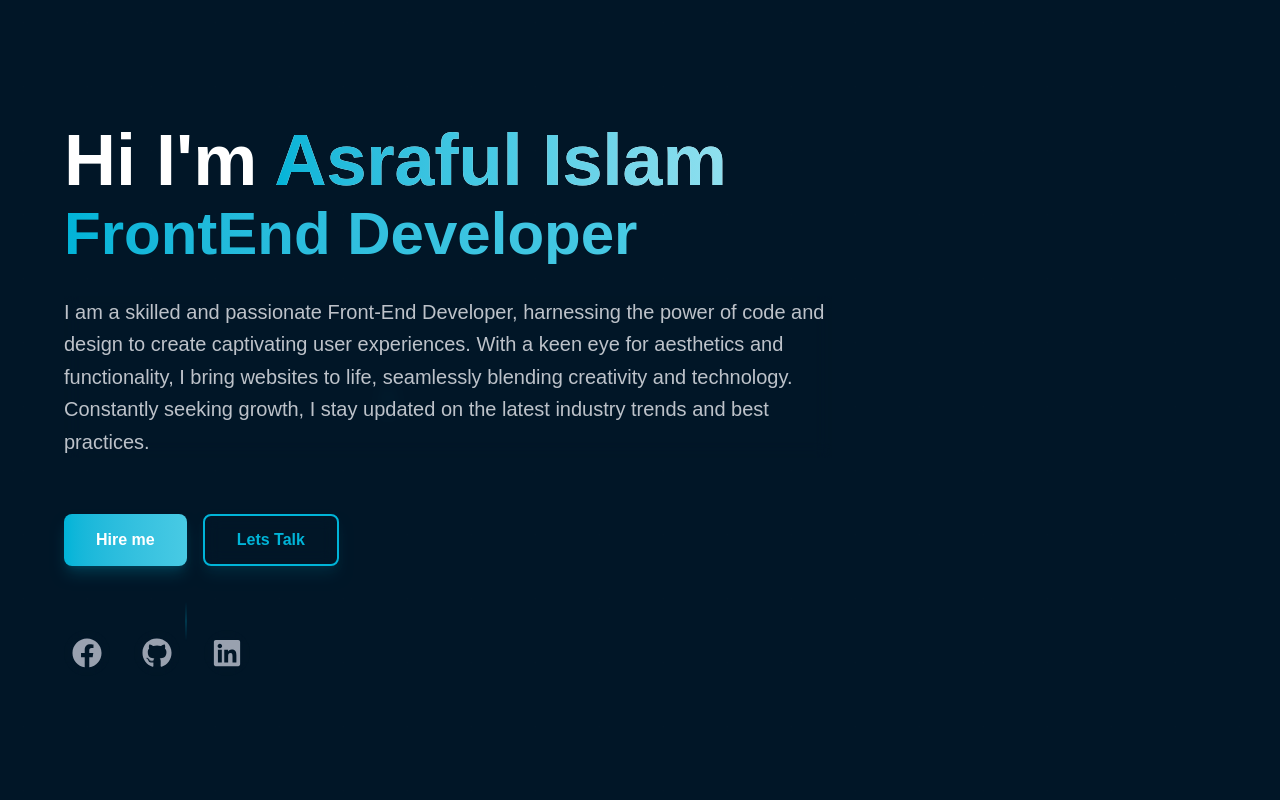
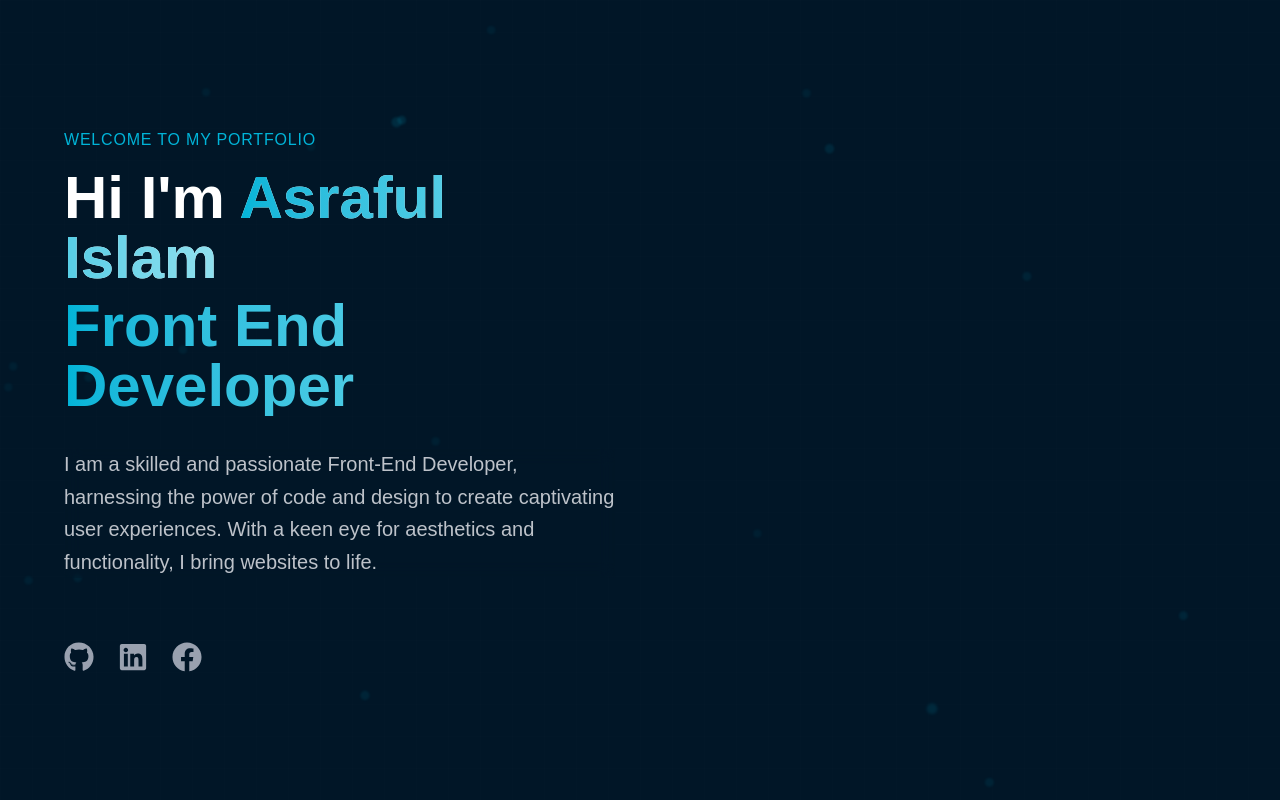
Before and after one commit to DevAsrafulIslam/portfolio, a Next.js app: page / in a window 1280 px wide. Built offline with nearby package versions, Linux system fonts and the light colour scheme.

Commit message:
refactor(components): update padding and styling across multiple components

```diff
--- a/src/components/About.jsx
+++ b/src/components/About.jsx
@@ -11,7 +11,7 @@ const About = () => {
   ];
 
   return (
-    <div className="min-h-screen flex items-center py-20 px-4 bg-[#011627] relative overflow-hidden">
+    <div className="min-h-screen flex items-center py-24 px-4 bg-[#011627] relative overflow-hidden">
       {/* Background Effects */}
       <div className="absolute inset-0 bg-[radial-gradient(circle_at_50%_50%,rgba(0,180,216,0.1),transparent_50%)]"></div>
       <div className="absolute inset-0 bg-[linear-gradient(rgba(255,255,255,0.03)_1px,transparent_1px),linear-gradient(to_right,rgba(255,255,255,0.03)_1px,transparent_1px)] bg-[size:32px_32px] opacity-20"></div>
@@ -69,16 +69,27 @@ const About = () => {
                   <span className="text-gray-300">Gazipur Sadar, Dhaka</span>
                 </div>
               </motion.div>
+              <motion.div className='flex justify-between gap-4'>
+                <motion.a
+                  href="/contact"
+                  whileHover={{ scale: 1.05, backgroundColor: '#48cae4' }}
+                  whileTap={{ scale: 0.95 }}
+                  className="w-1/2 px-8 py-3 bg-gradient-to-r from-[#00B4D8] to-[#48cae4] text-white font-semibold rounded-lg shadow-lg shadow-[#00B4D8]/20 transition-all duration-300 flex items-center space-x-2" >
 
-              <motion.button
-                whileHover={{ scale: 1.05, backgroundColor: '#48cae4' }}
-                whileTap={{ scale: 0.95 }}
-                className="px-8 py-3 bg-gradient-to-r from-[#00B4D8] to-[#48cae4] text-white font-semibold rounded-lg
-                         shadow-lg shadow-[#00B4D8]/20 transition-all duration-300 flex items-center space-x-2"
-              >
-                <FaDownload />
-                <span>Download CV</span>
-              </motion.button>
+                  <span>Hire Me</span>
+                </motion.a>
+                <motion.a
+                  href="/CV/CV Asraful Islam.pdf"
+                  download
+                  target="_blank"
+                  whileHover={{ scale: 1.05, backgroundColor: '#48cae4' }}
+                  whileTap={{ scale: 0.95 }}
+                  className="w-1/2 px-8 py-3 bg-gradient-to-r from-[#00B4D8] to-[#48cae4] text-white font-semibold rounded-lg shadow-lg shadow-[#00B4D8]/20 transition-all duration-300 flex items-center space-x-2" >
+                  <FaDownload />
+                  <span>Download CV</span>
+                </motion.a>
+
+              </motion.div>
             </motion.div>
 
             <motion.div
--- a/src/components/Contact.jsx
+++ b/src/components/Contact.jsx
@@ -75,7 +75,7 @@ const Contact = () => {
   ];
 
   return (
-    <div className="min-h-screen py-20 px-4 bg-[#011627] relative overflow-hidden">
+    <div className="min-h-screen py-24 px-4 bg-[#011627] relative overflow-hidden">
       {/* Background Effects */}
       <div className="absolute inset-0 bg-[radial-gradient(circle_at_50%_50%,rgba(0,180,216,0.1),transparent_50%)]"></div>
       <div className="absolute inset-0 bg-[linear-gradient(rgba(255,255,255,0.03)_1px,transparent_1px),linear-gradient(to_right,rgba(255,255,255,0.03)_1px,transparent_1px)] bg-[size:32px_32px] opacity-20"></div>
--- a/src/components/Home.jsx
+++ b/src/components/Home.jsx
@@ -1,8 +1,9 @@
 'use client'
 
 import { motion } from 'framer-motion';
-import { FaFacebook, FaGithub, FaLinkedin } from 'react-icons/fa';
-import { useEffect, useState } from 'react';
+import { FaFacebook, FaGithub, FaLinkedin, FaDownload } from 'react-icons/fa';
+import { useEffect, useState, useRef } from 'react';
+import Link from 'next/link';
 
 const MatrixRain = () => {
   const canvasRef = useRef(null);
@@ -186,131 +187,209 @@ const CubeAnimation = () => {
   );
 };
 
-const Home = () => {
-  const [lines, setLines] = useState([]);
+const FloatingElements = () => {
+  const [isClient, setIsClient] = useState(false);
+  const [particles, setParticles] = useState([]);
 
   useEffect(() => {
-    const createLine = () => {
-      const line = {
-        id: Math.random(),
+    setIsClient(true);
+    // Generate particles only on client side
+    const newParticles = [...Array(20)].map(() => ({
       left: `${Math.random() * 100}%`,
-        delay: `${Math.random() * 2}s`,
-        duration: `${3 + Math.random() * 2}s`
-      };
-      setLines(prev => [...prev, line]);
-      setTimeout(() => {
-        setLines(prev => prev.filter(l => l.id !== line.id));
-      }, 5000);
+      top: `${Math.random() * 100}%`,
+      animateX: Math.random() * 200 - 100,
+      animateY: Math.random() * 200 - 100,
+      scale: Math.random() * 0.5 + 1,
+      duration: Math.random() * 3 + 2
+    }));
+    setParticles(newParticles);
+  }, []);
+
+  if (!isClient) return null;
+
+  return (
+    <div className="absolute inset-0 overflow-hidden">
+      {particles.map((particle, i) => (
+        <motion.div
+          key={i}
+          className="absolute w-2 h-2 bg-[#00B4D8]/20 rounded-full"
+          animate={{
+            x: [0, particle.animateX],
+            y: [0, particle.animateY],
+            scale: [1, particle.scale],
+            opacity: [0.3, 0.7]
+          }}
+          transition={{
+            duration: particle.duration,
+            repeat: Infinity,
+            repeatType: "reverse",
+            ease: "easeInOut"
+          }}
+          style={{
+            left: particle.left,
+            top: particle.top,
+            filter: "blur(1px)"
+          }}
+        />
+      ))}
+    </div>
+  );
 };
 
-    const interval = setInterval(createLine, 1000);
-    return () => clearInterval(interval);
+const Home = () => {
+  const [mousePosition, setMousePosition] = useState({ x: 0, y: 0 });
+
+  useEffect(() => {
+    const handleMouseMove = (e) => {
+      setMousePosition({ x: e.clientX, y: e.clientY });
+    };
+
+    window.addEventListener('mousemove', handleMouseMove);
+    return () => window.removeEventListener('mousemove', handleMouseMove);
   }, []);
 
   return (
     <div className="w-full min-h-screen flex flex-col justify-center px-8 lg:px-16 bg-[#011627] relative overflow-hidden">
-      {/* Grid Background */}
-      <div className="absolute inset-0 grid-background opacity-20"></div>
-
-      {/* Animated Lines */}
-      {lines.map(line => (
+      {/* Animated Background Gradient */}
       <div
-          key={line.id}
-          className="line"
+        className="absolute inset-0 bg-gradient-radial from-[#00B4D8]/10 via-transparent to-transparent"
         style={{
-            left: line.left,
-            animationDelay: line.delay,
-            animationDuration: line.duration
+          transform: `translate(${mousePosition.x * 0.02}px, ${mousePosition.y * 0.02}px)`,
+          transition: 'transform 0.2s ease-out'
         }}
       />
-      ))}
 
+      {/* Grid Pattern */}
+      <div className="absolute inset-0 bg-[linear-gradient(rgba(255,255,255,0.03)_1px,transparent_1px),linear-gradient(to_right,rgba(255,255,255,0.03)_1px,transparent_1px)] bg-[size:32px_32px] opacity-20" />
+
+      {/* Replace the old floating elements with the new component */}
+      <FloatingElements />
+
+      {/* Rest of the component */}
       <div className="max-w-7xl mx-auto w-full relative z-10">
+        <motion.div
+          initial={{ opacity: 0 }}
+          animate={{ opacity: 1 }}
+          transition={{ duration: 1 }}
+          className="space-y-12"
+        >
+          {/* Hero Section */}
+          <div className="flex flex-col lg:flex-row items-center justify-between gap-12">
+            {/* Text Content */}
+            <motion.div
+              initial={{ opacity: 0, x: -50 }}
+              animate={{ opacity: 1, x: 0 }}
+              transition={{ delay: 0.2, duration: 0.8 }}
+              className="flex-1 space-y-8"
+            >
+              <div className="space-y-4">
+                <motion.p
+                  initial={{ opacity: 0 }}
+                  animate={{ opacity: 1 }}
+                  transition={{ delay: 0.3 }}
+                  className="text-[#00B4D8] font-medium tracking-wider"
+                >
+                  WELCOME TO MY PORTFOLIO
+                </motion.p>
+
+                <motion.h1
+                  className="text-4xl md:text-6xl lg:text-6xl font-bold space-y-2"
+                >
+                  <span className="block bg-clip-text text-transparent bg-gradient-to-r from-white via-white to-gray-300">
+                    Hi I'm{' '}
+                    <span className="bg-clip-text text-transparent bg-gradient-to-r from-[#00B4D8] via-[#48cae4] to-[#90e0ef]">
+                      Asraful Islam
+                    </span>
+                  </span>
+                  <span className="block text-3xl md:text-5xl lg:text-6xl bg-clip-text text-transparent bg-gradient-to-r from-[#00B4D8] via-[#48cae4] to-[#90e0ef]">
+                    Front End Developer
+                  </span>
+                </motion.h1>
+              </div>
+
+              <motion.p
+                initial={{ opacity: 0 }}
+                animate={{ opacity: 1 }}
+                transition={{ delay: 0.5 }}
+                className="text-gray-300/90 text-lg md:text-xl leading-relaxed max-w-2xl backdrop-blur-sm"
+              >
+                I am a skilled and passionate Front-End Developer, harnessing the power of code
+                and design to create captivating user experiences. With a keen eye for aesthetics
+                and functionality, I bring websites to life.
+              </motion.p>
+
+              {/* CTA Buttons */}
+              {/* <motion.div
+                initial={{ opacity: 0, y: 20 }}
+                animate={{ opacity: 1, y: 0 }}
+                transition={{ delay: 0.7 }}
+                className="flex flex-wrap gap-4 pt-6"
+              >
+                <motion.a
+                  href="mailto:asrafulislam.dev@gmail.com"
+                  whileHover={{ scale: 1.05 }}
+                  whileTap={{ scale: 0.95 }}
+                  className="group px-8 py-3 bg-gradient-to-r from-[#00B4D8] to-[#48cae4] rounded-lg relative overflow-hidden"
+                >
+                  <span className="absolute inset-0 bg-white/20 translate-y-full group-hover:translate-y-0 transition-transform duration-300"></span>
+                  <span className="relative text-white font-semibold">Hire me</span>
+                </motion.a>
+
+                <motion.a
+                  href="#"
+                  download="#"
+                  whileHover={{ scale: 1.05 }}
+                  whileTap={{ scale: 0.95 }}
+                  className="group px-8 py-3 border-2 border-[#00B4D8] rounded-lg relative overflow-hidden"
+                >
+                  <span className="absolute inset-0 bg-[#00B4D8] translate-y-full group-hover:translate-y-0 transition-transform duration-300"></span>
+                  <span className="relative text-[#00B4D8] group-hover:text-white font-semibold transition-colors duration-300">
+                    Download CV
+                  </span>
+                  <FaDownload className="inline-block ml-2 relative" />
+                </motion.a>
+              </motion.div> */}
+
+              {/* Social Links */}
               <motion.div
                 initial={{ opacity: 0, y: 20 }}
                 animate={{ opacity: 1, y: 0 }}
-          transition={{ duration: 0.8 }}
-          className="space-y-8"
-        >
-          <div className="space-y-2">
-            <motion.h1
-              initial={{ opacity: 0, x: -50 }}
-              animate={{ opacity: 1, x: 0 }}
-              transition={{ delay: 0.2 }}
-              className="text-4xl md:text-6xl lg:text-7xl font-bold bg-clip-text text-transparent bg-gradient-to-r from-white via-white to-gray-300"
-            >
-              Hi I'm <span className="bg-clip-text text-transparent bg-gradient-to-r from-[#00B4D8] via-[#48cae4] to-[#90e0ef]">Asraful Islam</span>
-            </motion.h1>
-
-            <motion.h2
-              initial={{ opacity: 0, x: -50 }}
-              animate={{ opacity: 1, x: 0 }}
-              transition={{ delay: 0.4 }}
-              className="text-3xl md:text-5xl lg:text-6xl font-bold bg-clip-text text-transparent bg-gradient-to-r from-[#00B4D8] via-[#48cae4] to-[#90e0ef]"
-            >
-              FrontEnd Developer
-            </motion.h2>
-          </div>
-
-          <motion.p
-            initial={{ opacity: 0, x: -50 }}
-            animate={{ opacity: 1, x: 0 }}
-            transition={{ delay: 0.6 }}
-            className="max-w-3xl text-gray-300/90 text-lg md:text-xl leading-relaxed backdrop-blur-sm"
-          >
-            I am a skilled and passionate Front-End Developer, harnessing the power of code
-            and design to create captivating user experiences. With a keen eye for aesthetics
-            and functionality, I bring websites to life, seamlessly blending creativity and
-            technology. Constantly seeking growth, I stay updated on the latest industry
-            trends and best practices.
-          </motion.p>
-
-          <motion.div
-            initial={{ opacity: 0, y: 20 }}
-            animate={{ opacity: 1, y: 0 }}
-            transition={{ delay: 0.8 }}
-            className="flex gap-4 pt-6"
-          >
-            <motion.button
-              whileHover={{ scale: 1.05, backgroundColor: '#48cae4' }}
-              whileTap={{ scale: 0.95 }}
-              className="px-8 py-3 bg-gradient-to-r from-[#00B4D8] to-[#48cae4] text-white font-semibold rounded-lg shadow-lg shadow-[#00B4D8]/20 transition-all duration-300 backdrop-blur-sm"
-            >
-              Hire me
-            </motion.button>
-            <motion.button
-              whileHover={{
-                scale: 1.05,
-                borderImage: 'linear-gradient(to right, #00B4D8, #48cae4) 1'
-              }}
-              whileTap={{ scale: 0.95 }}
-              className="px-8 py-3 border-2 border-[#00B4D8] text-[#00B4D8] font-semibold rounded-lg shadow-lg shadow-[#00B4D8]/10 backdrop-blur-sm transition-all duration-300 hover:bg-[#00B4D8]/10"
-            >
-              Lets Talk
-            </motion.button>
-          </motion.div>
-
-          <motion.div
-            initial={{ opacity: 0, y: 20 }}
-            animate={{ opacity: 1, y: 0 }}
-            transition={{ delay: 1 }}
+                transition={{ delay: 0.9 }}
                 className="flex gap-6 pt-8"
               >
-            {[FaFacebook, FaGithub, FaLinkedin].map((Icon, index) => (
+                {[
+                  { Icon: FaGithub, href: "https://github.com/DevAsrafulIslam" },
+                  { Icon: FaLinkedin, href: "https://www.linkedin.com/in/md-asrafulislam/" },
+                  { Icon: FaFacebook, href: "https://www.facebook.com/dev.asrafulislam" }
+                ].map(({ Icon, href }, index) => (
                   <motion.a
                     key={index}
-                href="#"
+                    href={href}
+                    target="_blank"
+                    rel="noopener noreferrer"
                     whileHover={{
                       scale: 1.2,
-                  color: '#48cae4',
-                  boxShadow: '0 0 20px rgba(0,180,216,0.5)'
+                      color: '#48cae4'
                     }}
-                className="text-3xl text-gray-400 hover:text-[#00B4D8] transition-all duration-300 p-2 rounded-full hover:bg-[#00B4D8]/10 backdrop-blur-sm"
+                    className="relative group"
                   >
-                <Icon />
+                    <span className="absolute inset-0 bg-[#00B4D8]/20 rounded-full blur-md opacity-0 group-hover:opacity-100 transition-opacity duration-300"></span>
+                    <Icon className="text-3xl text-gray-400 hover:text-[#00B4D8] transition-colors duration-300 relative z-10" />
                   </motion.a>
                 ))}
               </motion.div>
+            </motion.div>
+
+            {/* Hero Image or 3D Element (Optional) */}
+            <motion.div
+              initial={{ opacity: 0, scale: 0.8 }}
+              animate={{ opacity: 1, scale: 1 }}
+              transition={{ delay: 0.5, duration: 0.8 }}
+              className="flex-1 flex justify-center items-center"
+            >
+              {/* Add your hero image or 3D element here */}
+            </motion.div>
+          </div>
         </motion.div>
       </div>
     </div>
--- a/src/components/Projects.jsx
+++ b/src/components/Projects.jsx
@@ -74,7 +74,7 @@ const Projects = () => {
   };
 
   return (
-    <div className="min-h-screen py-20 px-4 bg-[#011627] relative overflow-hidden">
+    <div className="min-h-screen py-24 px-4 bg-[#011627] relative overflow-hidden">
       {/* Background Effects */}
       <div className="absolute inset-0 bg-[radial-gradient(circle_at_50%_50%,rgba(0,180,216,0.1),transparent_50%)]"></div>
       <div className="absolute inset-0 bg-[linear-gradient(rgba(255,255,255,0.03)_1px,transparent_1px),linear-gradient(to_right,rgba(255,255,255,0.03)_1px,transparent_1px)] bg-[size:32px_32px] opacity-20"></div>
@@ -166,7 +166,8 @@ const Projects = () => {
                 </div>
 
                 {/* Hover Overlay */}
-                <div className="absolute inset-0 bg-gradient-to-t from-[#011627]/80 via-transparent to-transparent opacity-0 group-hover:opacity-100 transition-opacity duration-300"></div>
+<div className="absolute inset-0 bg-gradient-to-t from-[#011627]/80 via-transparent to-transparent opacity-0 group-hover:opacity-100 transition-opacity duration-300 pointer-events-none"></div>
+
               </motion.div>
             ))}
           </motion.div>
```
Also changed, not shown: src/app/education/page.jsx (+11 -11 lines), src/app/skills/page.jsx (+12 -12 lines), 1 other file (tests, documents, lock files or other folders). Lines whose indentation alone changed are shown as unchanged.
